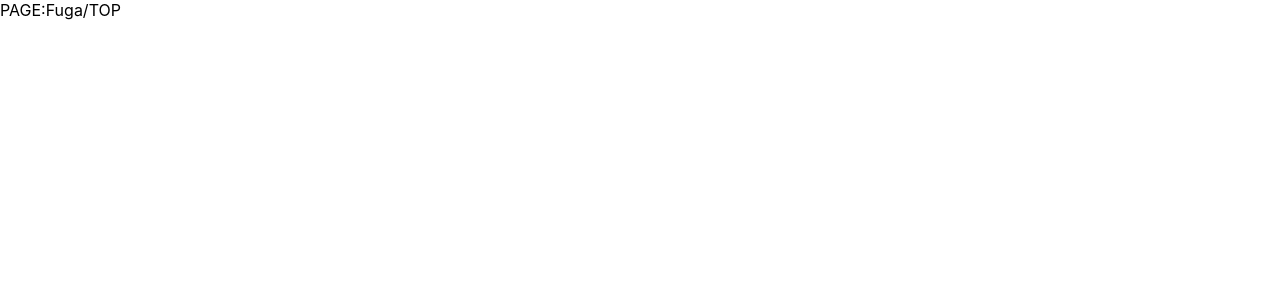
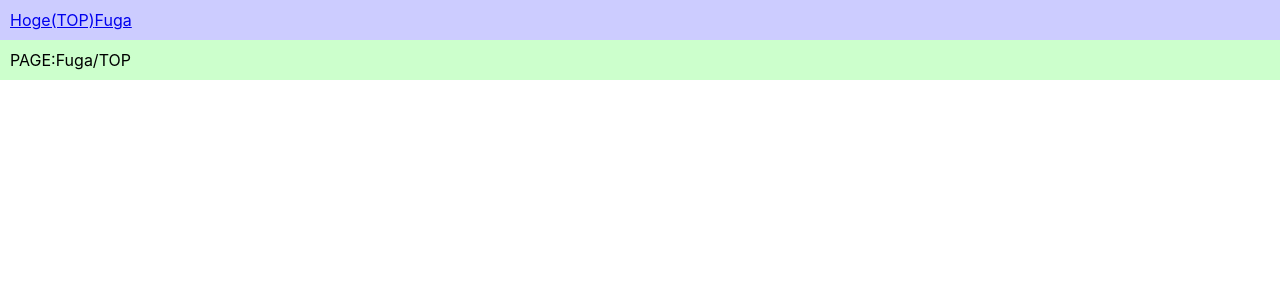
Before and after one commit to ShotaIuchi/ReactStateTest, a React (Create React App) app: page /fuga in a window 1280 px wide. Shown: the top 300 px of the page. Built offline with nearby package versions, Linux system fonts and the light colour scheme.

Commit message:
ページリンク作成

```diff
--- a/src/pages/TopPage.tsx
+++ b/src/pages/TopPage.tsx
@@ -1,11 +1,16 @@
-import { BrowserRouter as Router, Route } from "react-router-dom";
+import { BrowserRouter as Router, Link, Route } from "react-router-dom";
 import FugaTopPage from "./fuga/FugaTopPage";
 import HogeTopPage from "./hoge/HogeTopPage";
 
 const TopPage = () => {
+  const _padding = 10;
   return (
     <Router>
-      <div>
+      <div style={{ padding: _padding, backgroundColor: "#ccccff" }}>
+        <Link to="/">Hoge(TOP)</Link>
+        <Link to="/fuga">Fuga</Link>
+      </div>
+      <div style={{ padding: _padding, backgroundColor: "#ccffcc" }}>
         <Route exact path="/" component={HogeTopPage}></Route>
         <Route path="/fuga" component={FugaTopPage}></Route>
       </div>
```
